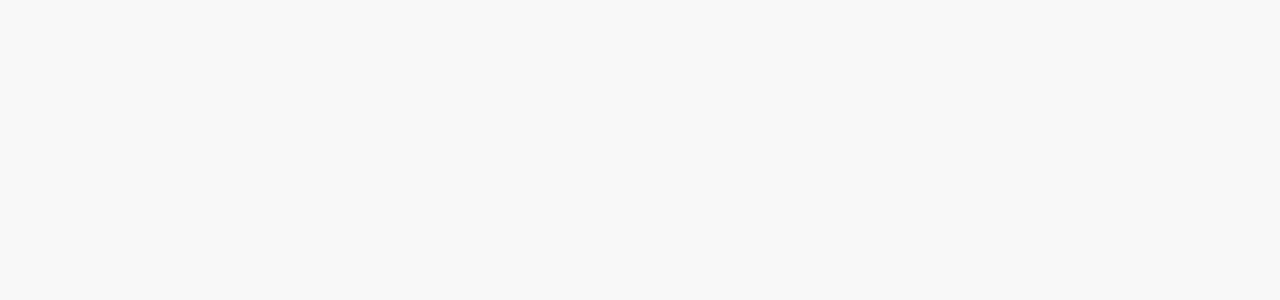
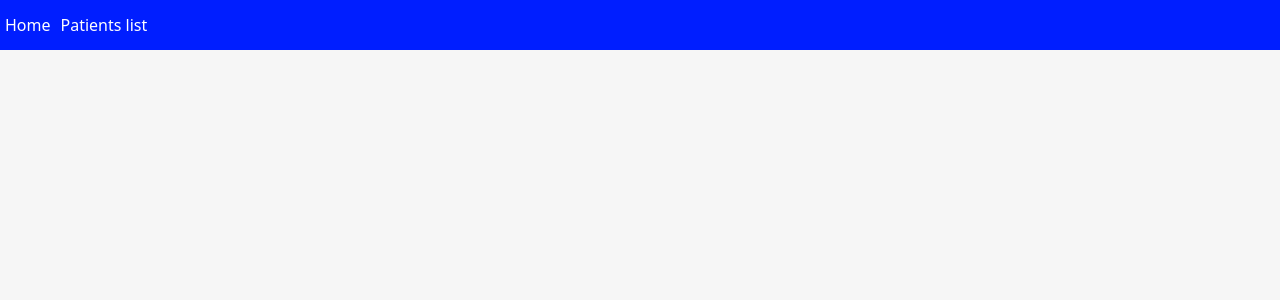
Before and after one commit to io2-2022-JKL/team_L_frontend, a React (Create React App) app: page /doctor in a window 1280 px wide. Before the commit this address had no page. Shown: the top 300 px of the page. Built offline with nearby package versions, Linux system fonts and the light colour scheme.

Commit message:
patient data from doctor (currently use admin GET)

```diff
--- a/src/App.js
+++ b/src/App.js
@@ -4,12 +4,14 @@ import LoginPacient from "./pages/pacient/login/LoginPacient";
 import AdminLogged from "./pages/admin/loged/adminLogged";
 import LoginAdmin from "./pages/admin/login/LoginAdmin";
 import RegistrationPacient from "./pages/pacient/registration/RegistrationPacient";
+import DoctorLogged from "./pages/doctor/logged/doctorLogged";
 
 function App() {
   return (
     <Routes>
       <Route path="/pacient/login" element={<LoginPacient />} />
       <Route path="/doctor/login" element={<LoginDoctot />} />
+      <Route path="/doctor/*" element={<DoctorLogged />} />
       <Route path="/admin/*" element={<AdminLogged />} />
       <Route path="/admin/login" element={<LoginAdmin />} />
       <Route path="/pacient/sign_up" element={<RegistrationPacient />} />
--- /dev/null
+++ b/src/pages/doctor/logged/doctorLogged.js
@@ -0,0 +1,18 @@
+import React, { Component } from "react";
+import { Route, Routes } from "react-router-dom";
+import { DoctorNavigation } from "../navigator/doctorNavigation";
+import { DoctorPatientList } from "./patientList/DoctorPatientList";
+import styles from "./doctorLogged.module.css";
+
+export default class DoctorLogged extends Component {
+  render() {
+    return (
+      <div className={styles.divset}>
+        <DoctorNavigation />
+        <Routes>
+          <Route path="/pacientList" element={<DoctorPatientList />} />
+        </Routes>
+      </div>
+    );
+  }
+}
--- /dev/null
+++ b/src/pages/doctor/logged/doctorLogged.module.css
@@ -0,0 +1,9 @@
+.divset {
+  vertical-align: top;
+  align-items: flex-start;
+  align-self: auto;
+  position: absolute;
+  left: 0;
+  top: 0;
+  width: 100%;
+}
--- /dev/null
+++ b/src/pages/doctor/logged/patientList/DoctorPatientList.js
@@ -0,0 +1,140 @@
+import React, { useState, useEffect } from "react";
+import { Container, Button } from "react-bootstrap";
+import EditPatientModal from "../../../../components/EditPatientModal";
+import DataPatientModal from "../../../../components/DataPatientModal";
+import { Table } from "../../../../components/Table";
+
+export function DoctorPatientList() {
+  const COLUMNPATIENT = [
+    {
+      Header: "First name",
+      accessor: "firstName",
+    },
+    {
+      Header: "Last name",
+      accessor: "lastName",
+    },
+    {
+      Header: "Mail",
+      accessor: "mail",
+    },
+    {
+      Header: "Birthday",
+      accessor: "dateOfBirth",
+    },
+    {
+      Header: "Phone",
+      accessor: "phoneNumber",
+    },
+    {
+      Header: "Options",
+      accessor: "action",
+      Cell: (row) => (
+        <div>
+          <div className="row">
+            <div className="col text-center">
+              <Button
+                variant="info"
+                onClick={() => {
+                  setPatient(row.row.original);
+                  setModalShowInfo(true);
+                }}
+              >
+                Info
+              </Button>
+            </div>
+          </div>
+        </div>
+      ),
+    },
+  ];
+
+  const [isLoading, setIsLoading] = useState(true);
+  const [loadedPatients, setLoadedPatients] = useState([]);
+  const [modalShow, setModalShow] = useState(false);
+  const [modalShowinfo, setModalShowInfo] = useState(false);
+  const [patient, setPatient] = useState({});
+
+  useEffect(() => {
+    setIsLoading(true);
+    fetch(
+      "https://virtserver.swaggerhub.com/01151586/VaccinationSystem/2.0.0/admin/patients"
+    )
+      .then((response) => {
+        return response.json();
+      })
+      .then((data) => {
+        const patients = [];
+
+        for (const key in data) {
+          const patient = { id: key, ...data[key] };
+          patients.push(patient);
+        }
+        setIsLoading(false);
+        setLoadedPatients(patients);
+      });
+  }, []);
+
+  function editHandler(editData) {
+    // fetch(
+    //   "https://virtserver.swaggerhub.com/01151586/VaccinationSystem/2.0.0/admin/patients/editPatient",
+    //   {
+    //     method: "PUT",
+    //     body: JSON.stringify(editData),
+    //     headers: { "Content-Type": "application/json" },
+    //   }
+    // ).then(() => {
+    //   setModalShow(false);
+    // });
+    setModalShow(false);
+    console.log(editData);
+  }
+
+  function deleteHandler(patientId) {
+    if (window.confirm("Are you sure you want to delete?")) {
+      fetch(
+        "https://virtserver.swaggerhub.com/01151586/VaccinationSystem/2.0.0/admin/patients/deletePatient/" +
+          patientId,
+        {
+          method: "DELETE",
+          headers: {
+            Accept: "application/json",
+            "Content-Type": "application/json",
+          },
+        }
+      ).then(() => {
+        setModalShow(false);
+      });
+    }
+  }
+
+  if (isLoading) {
+    return (
+      <section>
+        <p>Loading...</p>
+      </section>
+    );
+  }
+
+  return (
+    <div>
+      <div className="mt-2 d-flex justify-content-center">Patients list</div>
+      <Container>
+        <Table columns={COLUMNPATIENT} data={loadedPatients} />
+      </Container>
+      <DataPatientModal
+        patient={patient}
+        show={modalShowinfo}
+        onHide={() => setModalShowInfo(false)}
+      />
+      <EditPatientModal
+        edit={editHandler}
+        patient={patient}
+        show={modalShow}
+        onHide={() => setModalShow(false)}
+      />
+    </div>
+  );
+}
+
+export default DoctorPatientList;
--- /dev/null
+++ b/src/pages/doctor/navigator/doctorNavigation.js
@@ -0,0 +1,24 @@
+import React, { Component } from "react";
+import { Nav, Navbar } from "react-bootstrap";
+import { NavLink } from "react-router-dom";
+import styless from "./doctorNavigation.module.css";
+
+export class DoctorNavigation extends Component {
+  render() {
+    return (
+      <Navbar className={styless.navBar} bg="red" expand="lg">
+        <Navbar.Toggle aria-controls="basic-navbar-nav" />
+        <Navbar.Collapse id="basic-navbar-nav">
+          <Nav color="red">
+            <NavLink className={styless.ItemInNavigation} to=".">
+              Home
+            </NavLink>
+            <NavLink className={styless.ItemInNavigation} to="./pacientList">
+              Patients list
+            </NavLink>
+          </Nav>
+        </Navbar.Collapse>
+      </Navbar>
+    );
+  }
+}
--- /dev/null
+++ b/src/pages/doctor/navigator/doctorNavigation.module.css
@@ -0,0 +1,13 @@
+.navBar {
+  background-color: rgb(0, 30, 255);
+  color: white;
+}
+
+.ItemInNavigation {
+  text-align: center;
+  margin: 5px;
+  inline-size: 2p;
+  color: white;
+  text-align: center;
+  text-decoration: none;
+}
```
